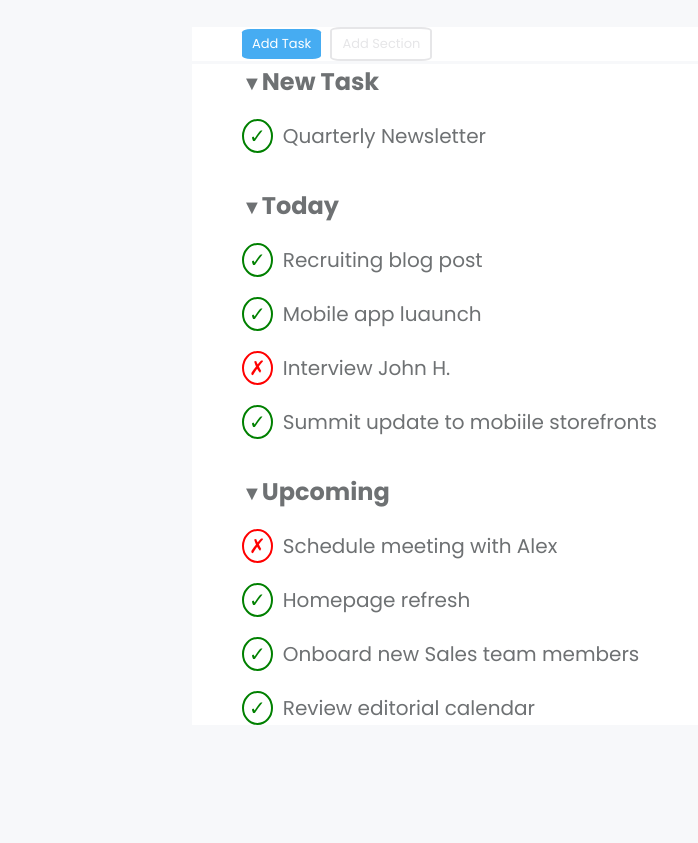
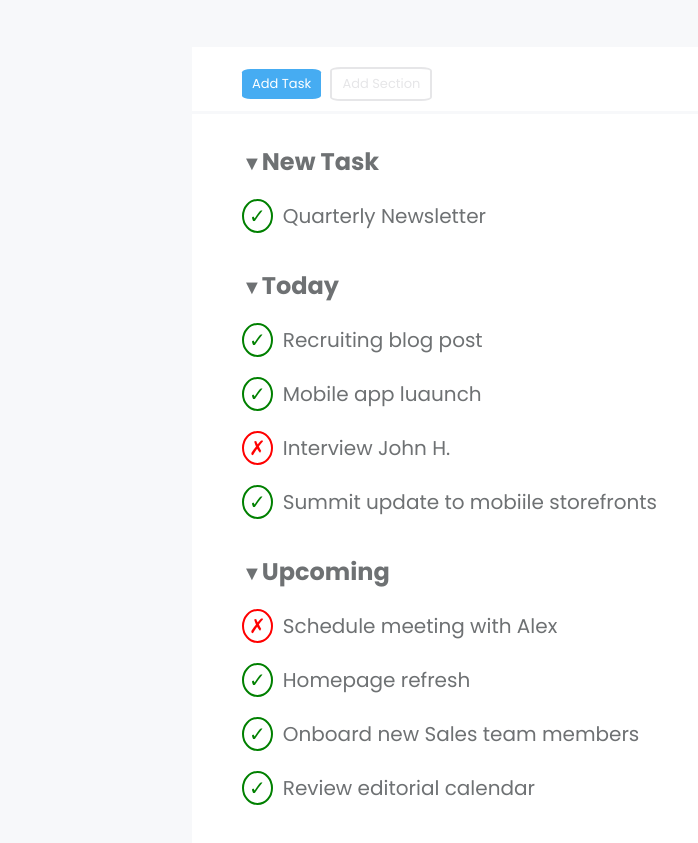
Before and after one commit to MicheleSaraceni/html-css-toboolist, a plain HTML site: page index.html in a window 1280 px wide. Shown: the part 73-916 px from the top of the page, without its empty margins (0-698 px from the left). Before the commit the page ends 800 px from the top, so only its background shows below. Drawn offline with Linux system fonts and the light colour scheme.

Commit message:
fixed padding and margin

```diff
--- a/css/style.css
+++ b/css/style.css
@@ -43,7 +43,9 @@ body {
 #top {
     width: 70%;
     background-color: #ffffff;
-    margin: 30px auto 0px;
+    margin: 50px auto 0px;
+    padding-top: 20px;
+    padding-bottom: 10px;
 }
 
 .bt-header1 {
@@ -82,6 +84,8 @@ li {
     width: 70%;
     background-color: #ffffff;
     margin: 3px auto 0px;
+    padding-top: 30px;
+    padding-bottom: 50px;
 }
 
 .circlex {
```
